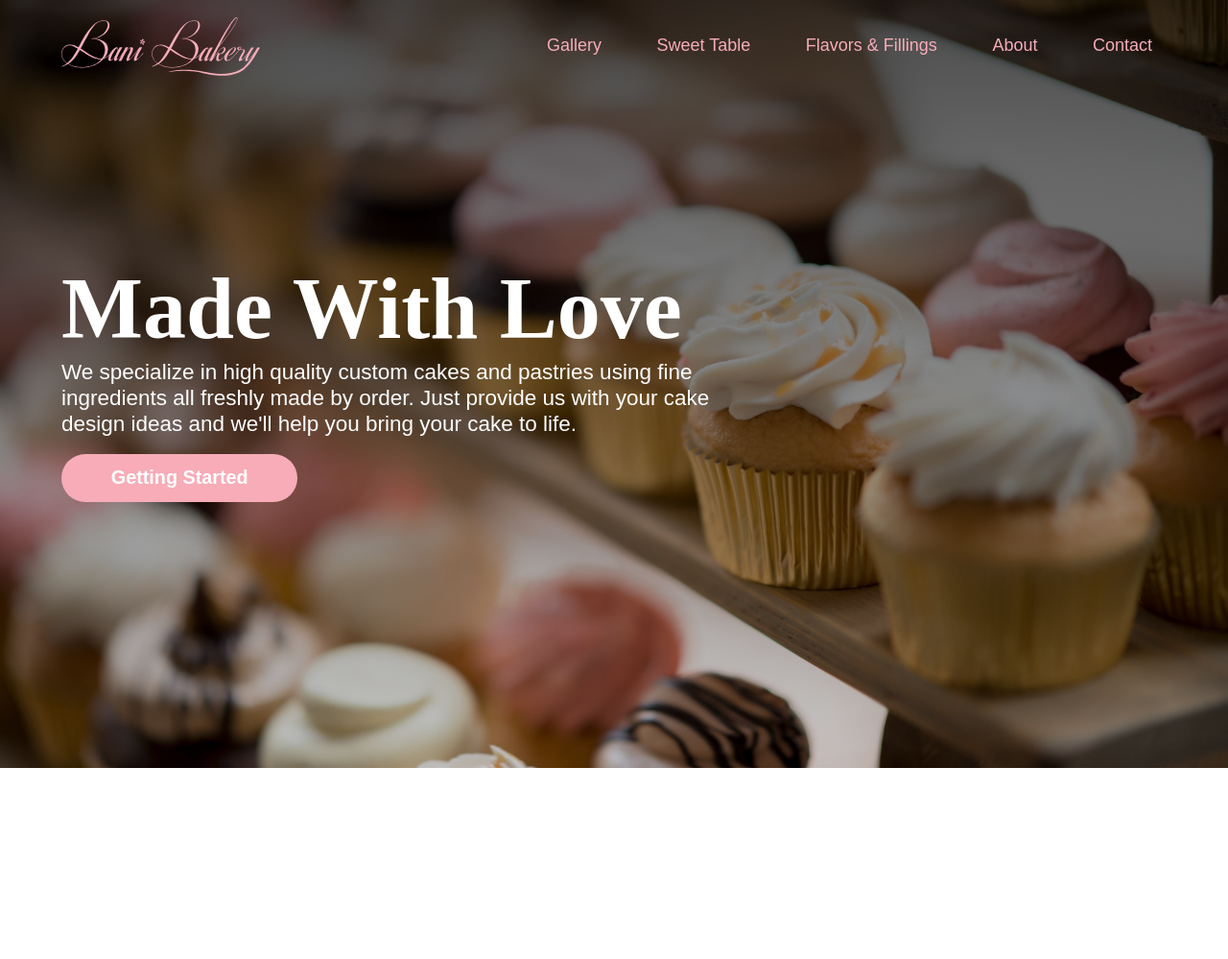
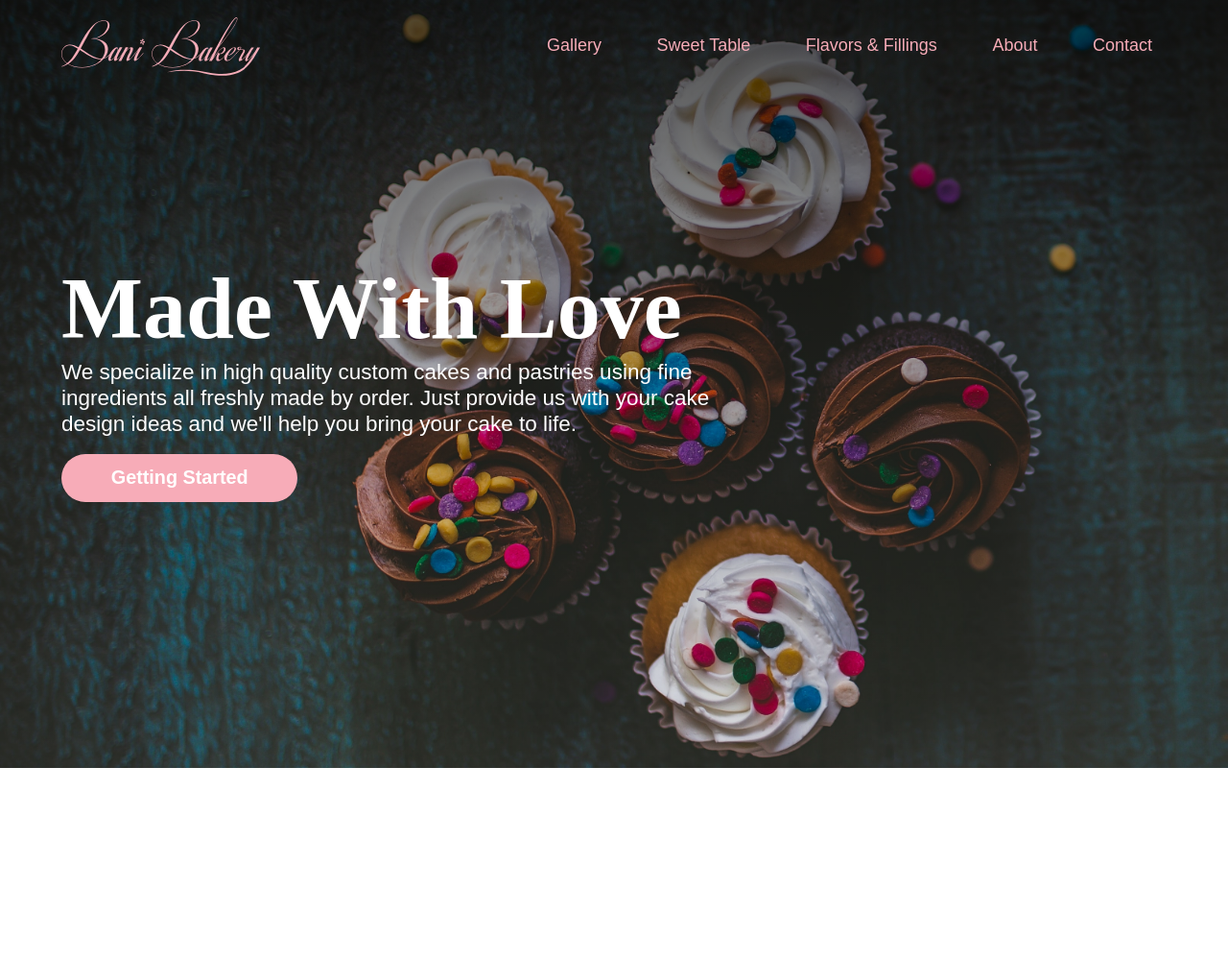
Before and after one commit to RoLo-dev/bani_test, a PHP site: page / in a window 1280 px wide. Shown: the top 999 px of the page at 96% size. Run offline with PHP 8.4, Linux system fonts and the light colour scheme; some libraries are stand-ins or nearby versions; some web fonts are replaced.

Commit message:
init commit

```diff
--- a/css/styles.css
+++ b/css/styles.css
@@ -149,7 +149,8 @@ header{
     background-size: cover;
     background-attachment: fixed;
     background-position: center;
-    background-image: linear-gradient(rgba(0, 0, 0, 0.7), rgba(0, 0, 0, 0.2)), url(../images/hero_img3.jpeg);
+    background-image: linear-gradient(rgba(0, 0, 0, 0.7),rgba(0, 0, 0, 0.3), rgba(0, 0, 0, 0.1)), url(../images/mini_cupcakes2.jpg);
+    /* background-image: linear-gradient(rgba(0, 0, 0, 0.7), rgba(0, 0, 0, 0.2)), url(../images/hero_img3.jpeg); */
 }
 .bannerTxt{
     margin-left: 5%;
```
Also changed, not shown: images/mini_cupcakes2.jpg (added).
